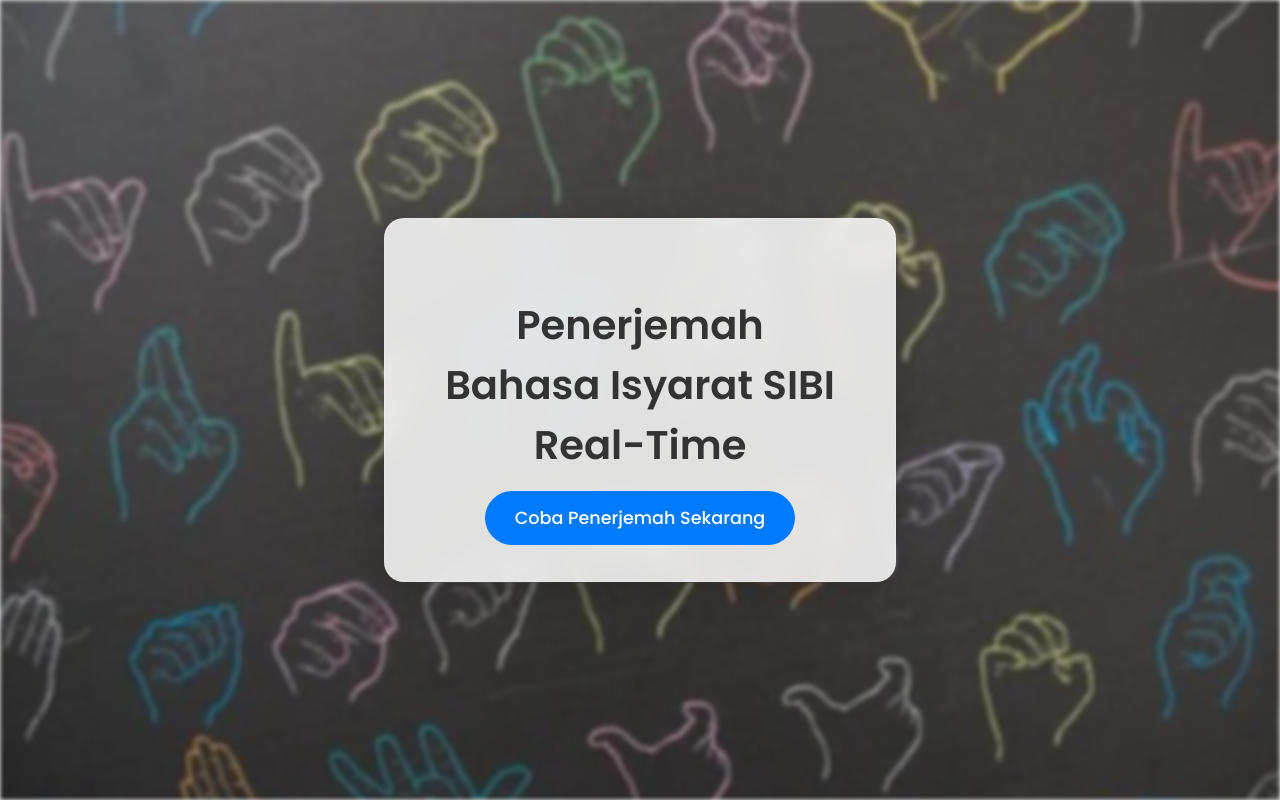
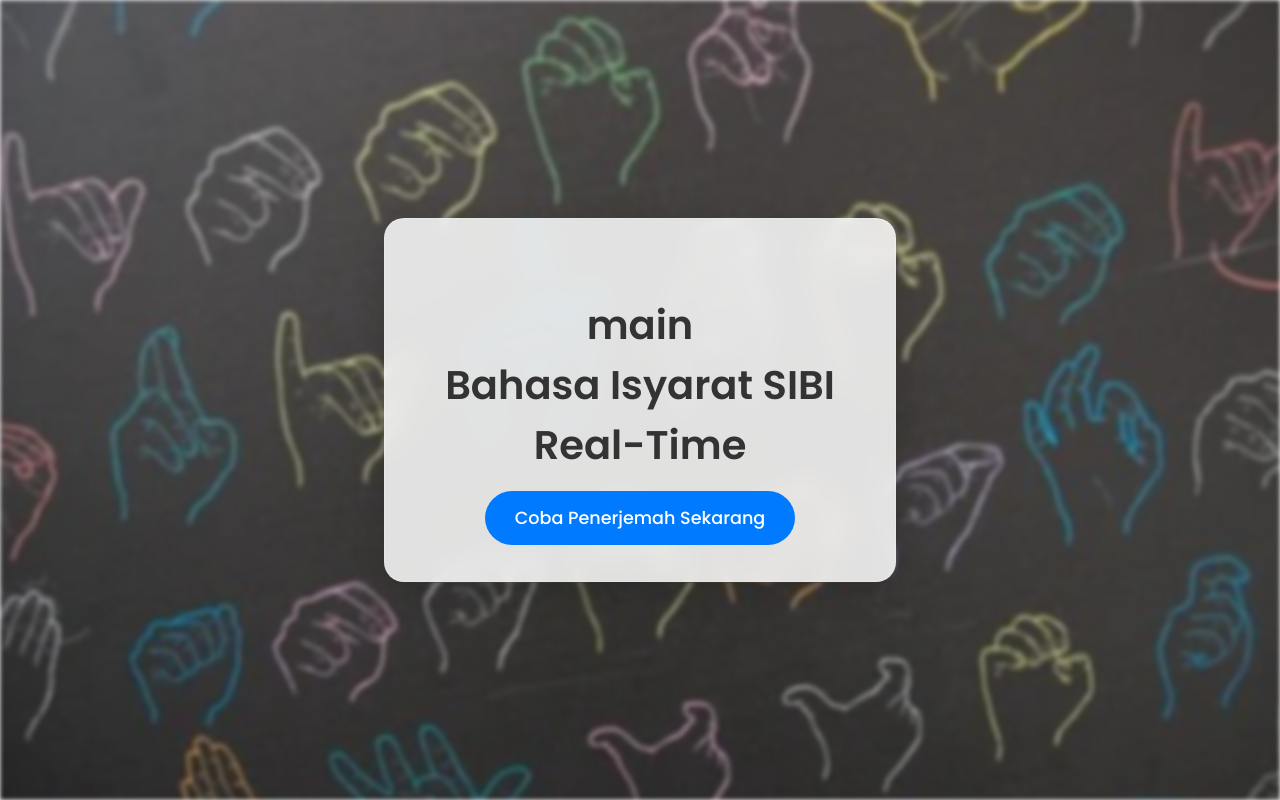
Before and after one commit to raja-alghifary/test.github.io, a plain HTML site: page index.html in a window 1280 px wide. Drawn offline with Linux system fonts and the light colour scheme.

Commit message:
Update index.html

```diff
--- a/index.html
+++ b/index.html
@@ -81,7 +81,7 @@
     <div class="background-container"></div>
 
     <div class="welcome-box">
-        <h1 class="title">Penerjemah<br>Bahasa Isyarat SIBI<br>Real-Time</h1>
+        <h1 class="title">main<br>Bahasa Isyarat SIBI<br>Real-Time</h1>
         <a href="main.html" class="cta-button">Coba Penerjemah Sekarang</a>
     </div>
 
```
